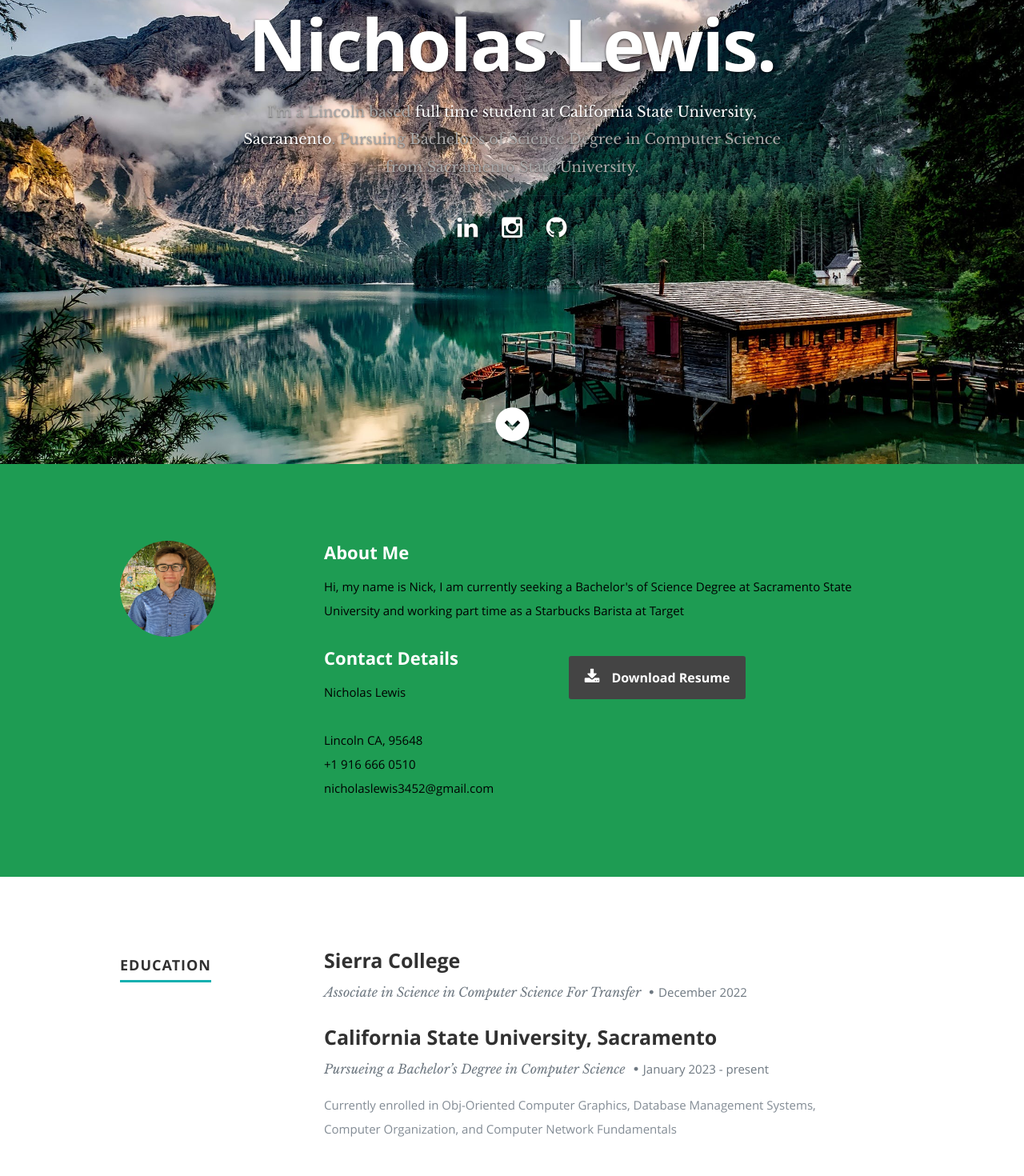
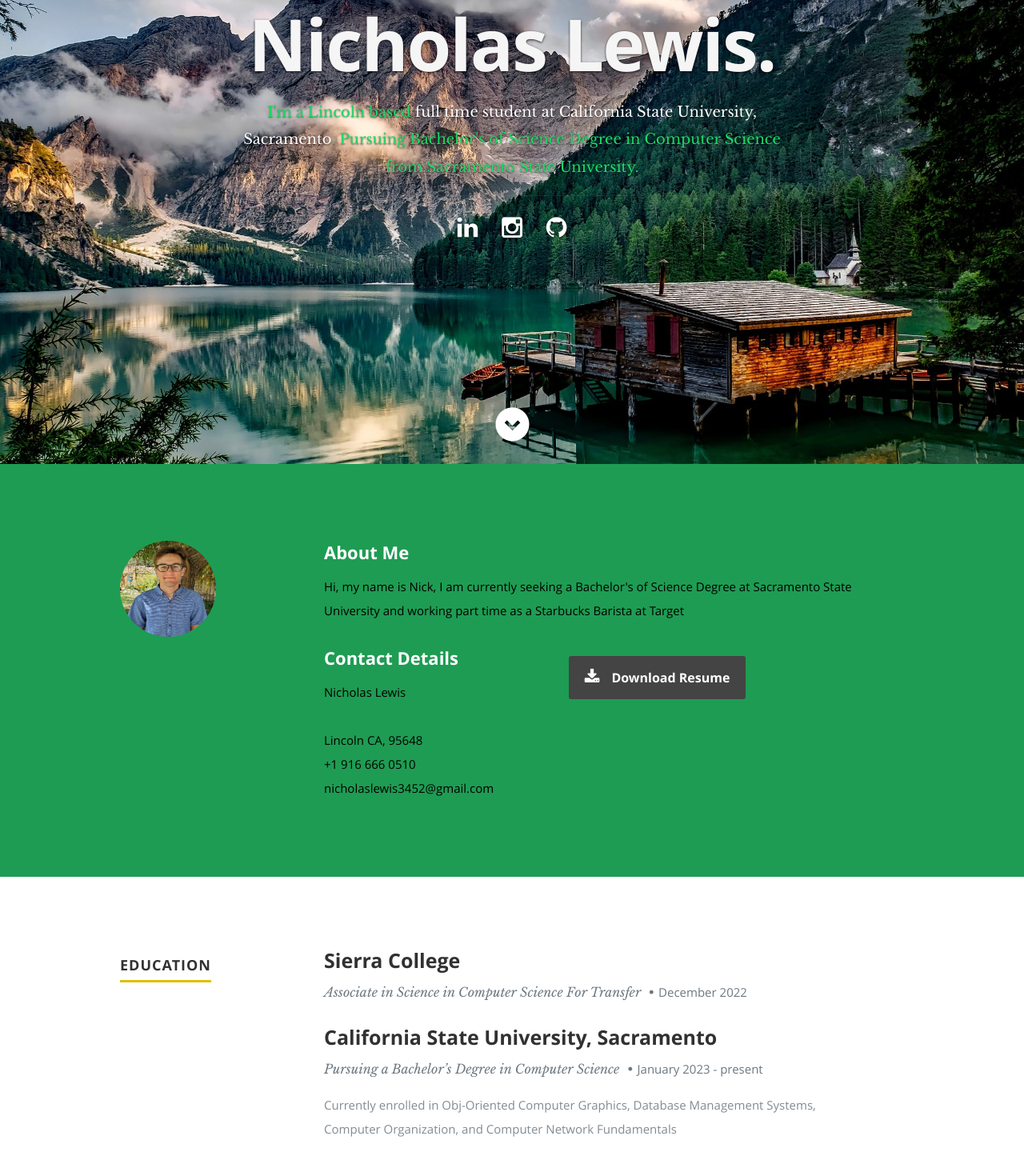
Before and after one commit to nickLewisCSUS/react-portfolio-master, a React (Create React App) app: page / in a window 1280 px wide. Shown: the part 220-1690 px from the top of the page at 80% size. Built offline with nearby package versions, Linux system fonts and the light colour scheme.

Commit message:
Added changes to text and color

```diff
--- a/public/css/layout.css
+++ b/public/css/layout.css
@@ -59,14 +59,14 @@ header .banner {
 header .banner-text { width: 100%; }
 header .banner-text h1 {
    font: 90px/1.1em 'opensans-bold', sans-serif;
-   color: #fff;
+   color: #f5f5f5;
    letter-spacing: -2px;
    margin: 0 auto 18px auto;
    text-shadow: 0px 1px 3px rgba(0, 0, 0, .8);
 }
 header .banner-text h3 {
    font: 18px/1.9em 'librebaskerville-regular', serif;
-   color: #A8A8A8;
+   color: #1eda66;
    margin: 0 auto;
    width: 70%;
    text-shadow: 0px 1px 2px rgba(0, 0, 0, .5);
@@ -251,7 +251,7 @@ ul#nav li.current a { color: #F06000; }
    letter-spacing: 1px;
 }
 #resume h1 span {
-   border-bottom: 3px solid #11b0b0;
+   border-bottom: 3px solid #e0bf04;
    padding-bottom: 6px;
 }
 #resume h3 {
--- a/public/resumeData.json
+++ b/public/resumeData.json
@@ -43,7 +43,7 @@
       },
       {
         "school": "California State University, Sacramento",
-        "degree": "Pursueing a Bachelor’s Degree in Computer Science",
+        "degree": "Pursuing a Bachelor’s Degree in Computer Science",
         "graduated": "January 2023 - present",
         "description": " Currently enrolled in Obj-Oriented Computer Graphics, Database Management Systems, Computer Organization, and Computer Network Fundamentals"
       }
```
